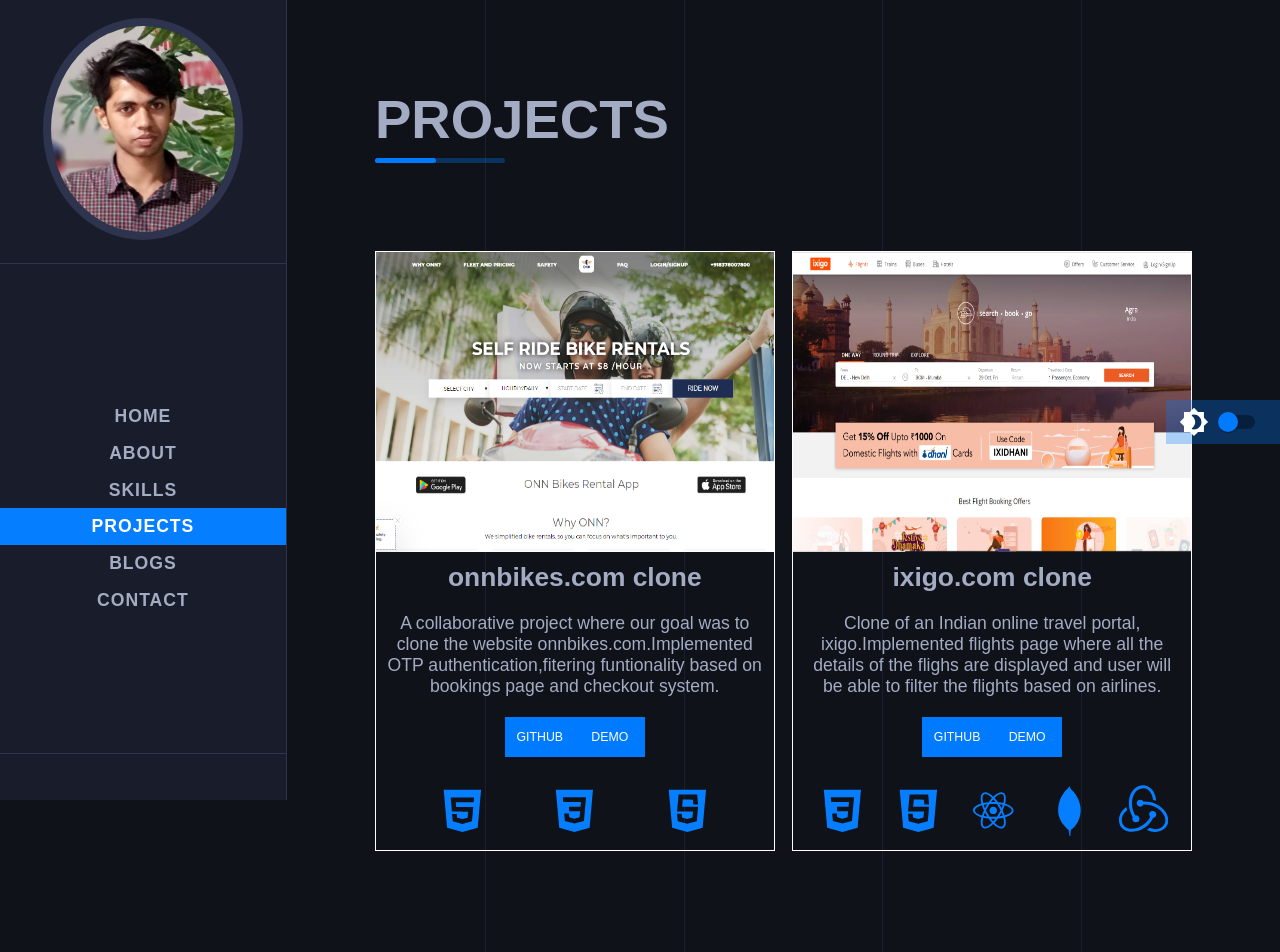
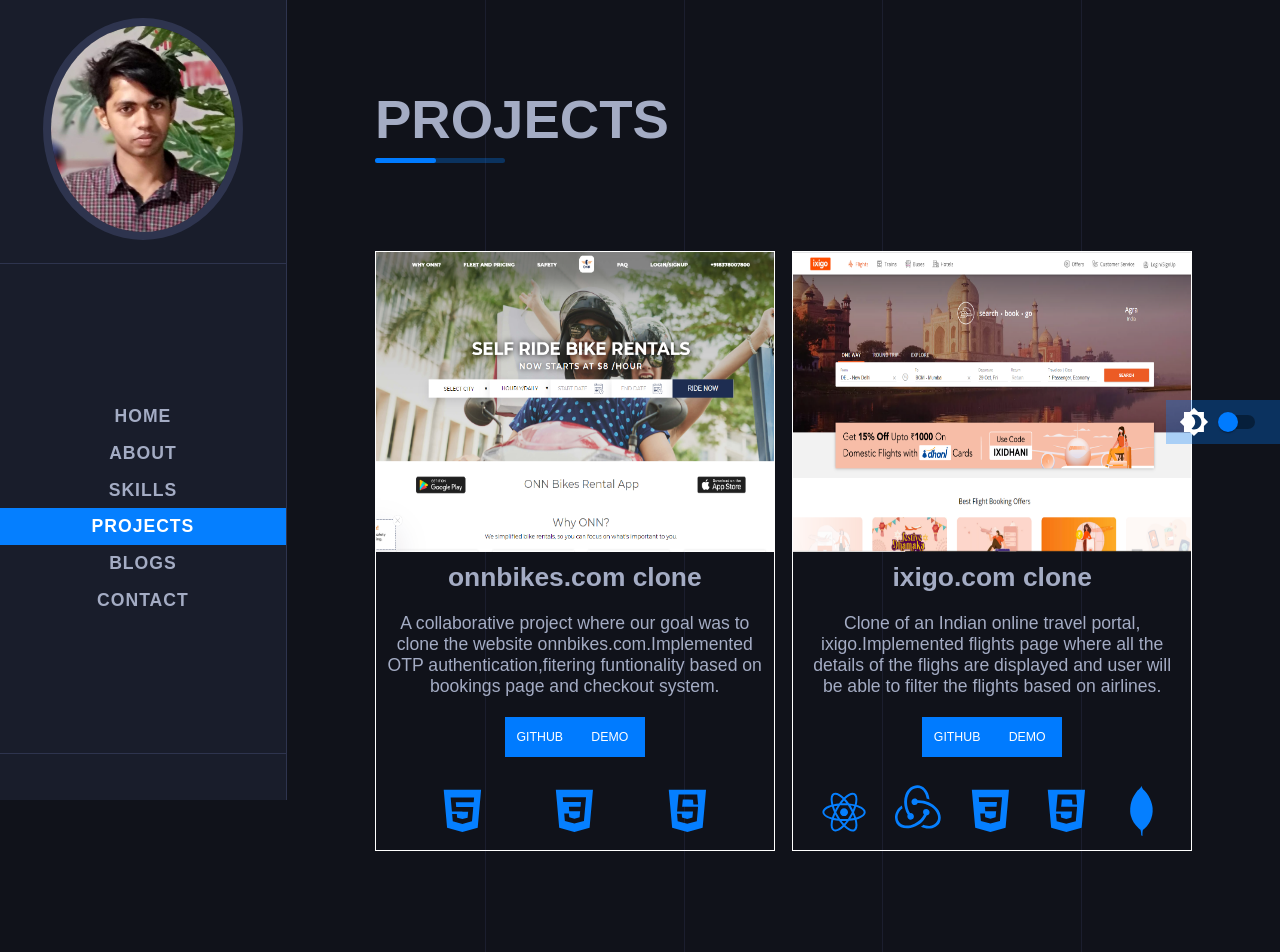
Before and after one commit to ananthu-asokkumar/ananthu.portfolio.io, a React (Create React App) app in the folder portfolio/: page /projects in a window 1280 px wide. Shown: the top 952 px of the page. Built offline with nearby package versions, Linux system fonts and the light colour scheme.

Commit message:
projects

```diff
--- a/portfolio/src/Components/Menu.js
+++ b/portfolio/src/Components/Menu.js
@@ -60,15 +60,17 @@
                             ))} */}
                                     {
                                         i === 0 ? <>
-                                            <DiHtml5 style={{fontSize: "3rem", color: "rgb(5,127,255)"}}/>
-                                            <DiCss3 style={{fontSize: "3rem", color: "rgb(5,127,255)"}}/>
-                                            <DiJavascript style={{fontSize: "3rem", color: "rgb(5,127,255)"}}/>
-                                        </> : <>
-                                                <DiCss3 style={{fontSize: "3rem", color: "rgb(5,127,255)"}}/>
-                                                <DiJavascript style={{fontSize: "3rem", color: "rgb(5,127,255)"}}/>
-                                                <DiReact style={{fontSize: "3rem", color: "rgb(5,127,255)"}}/>
-                                                <DiMongodb style={{fontSize: "3rem", color: "rgb(5,127,255)"}}/>
-                                                <SiRedux style={{fontSize: "2.8rem", color: "rgb(5,127,255)"}}/>
+                                            <DiHtml5 style={{fontSize: "3rem", color: "rgb(5,127,255)"}} className="icons"/>
+                                            <DiCss3 style={{fontSize: "3rem", color: "rgb(5,127,255)"}} className="icons"/>
+                                            <DiJavascript style={{fontSize: "3rem", color: "rgb(5,127,255)"}} className="icons"/>
+                              </> : <>
+                                                <DiReact style={{ fontSize: "3.2rem", color: "rgb(5,127,255)" }} className="icons"/>
+                                                <SiRedux style={{fontSize: "2.6rem", color: "rgb(5,127,255)"}} className="icons"/>
+                                                <DiCss3 style={{fontSize: "3rem", color: "rgb(5,127,255)"}} className="icons"/>
+                                                <DiJavascript style={{fontSize: "3rem", color: "rgb(5,127,255)"}} className="icons"/>
+
+                                                <DiMongodb style={{fontSize: "3rem", color: "rgb(5,127,255)"}} className="icons"/>
+
                                         </>
                                     }
                           </div>
@@ -106,6 +108,13 @@
                 height:550px;
 
             }
+            .icons{
+             &:hover{
+                     transform:scale(1.1);
+                   }
+
+                  }
+
             //    @media screen and (max-width:900px){
             //     height:700px;
 
@@ -188,6 +197,7 @@
             }
 
             .portfolio-image{
+
                 &::before{
                     content: "";
                     position: absolute;
@@ -197,6 +207,7 @@
                     width: 0;
                     transition: all .4s ease-in-out;
                 }
+
             }
             // .portfolio-image:hover{
             //     ul{
```
